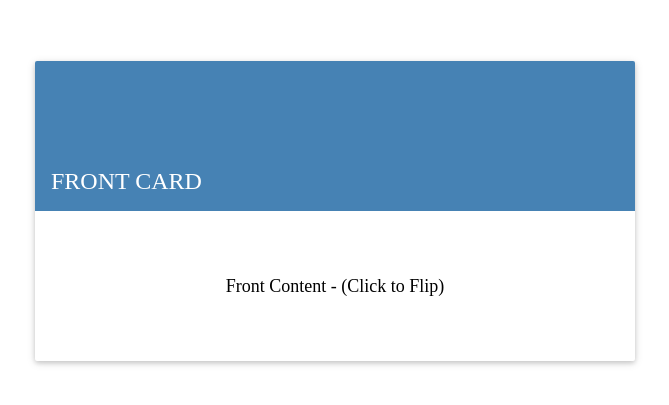
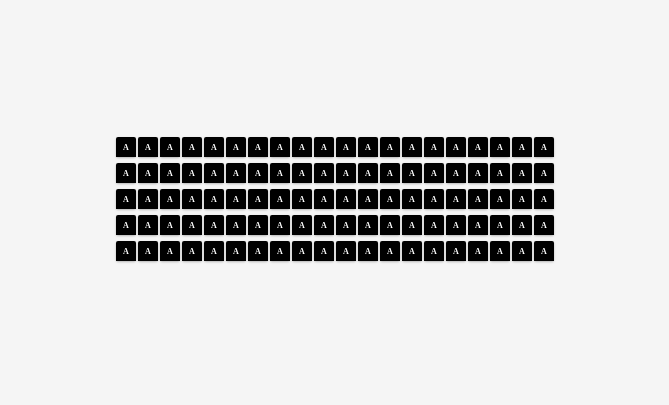
Before and after one commit to damiant/builder-flipboard, an Angular app: page / in a window 1280 px wide. Shown: the part 227-632 px from the top of the page, without its empty margins (305-974 px from the left). Built offline with nearby package versions, Linux system fonts and the light colour scheme.

Commit message:
fix: improve

```diff
--- a/src/app/app.css
+++ b/src/app/app.css
@@ -1 +1,15 @@
-/* App styles cleared - using flip component styles */
+.flip-grid {
+  display: flex;
+  flex-direction: column;
+  gap: 2px;
+  padding: 20px;
+  background: #f5f5f5;
+  min-height: 100vh;
+  justify-content: center;
+  align-items: center;
+}
+
+.grid-row {
+  display: flex;
+  gap: 2px;
+}
--- a/src/app/app.html
+++ b/src/app/app.html
@@ -1,2 +1,10 @@
-<app-flip></app-flip>
+<div class="flip-grid">
+  @for (row of rows; track $index) {
+    <div class="grid-row">
+      @for (col of columns; track $index) {
+        <app-flip [width]="20" [height]="20" backText="B" frontText="A"></app-flip>
+      }
+    </div>
+  }
+</div>
 <router-outlet />
--- a/src/app/app.ts
+++ b/src/app/app.ts
@@ -10,4 +10,6 @@ import { Flip } from './flip/flip';
 })
 export class App {
   protected readonly title = signal('builder-flipboard');
+  protected readonly rows = Array.from({ length: 5 }, (_, i) => i); // 5 rows
+  protected readonly columns = Array.from({ length: 20 }, (_, i) => i); // 20 columns
 }
--- a/src/app/flip/flip.css
+++ b/src/app/flip/flip.css
@@ -1,32 +1,20 @@
-.container {
-  display: flex;
-  justify-content: center;
-  align-items: center;
-  min-height: 100vh;
-  padding: 20px;
-}
-
-.row {
-  width: 100%;
-  max-width: 600px;
+.flip-container {
+  position: relative;
+  cursor: pointer;
+  display: inline-block;
 }
 
 .flipper {
   position: relative;
   width: 100%;
-  height: 300px;
-  cursor: pointer;
-}
-
-.flipper {
+  height: 100%;
   perspective: 600px;
   -webkit-perspective: 600px;
   -moz-perspective: 600px;
-
-  -webkit-transform-origin: 100% center;
-  -moz-transform-origin: 100% center;
-  -ms-transform-origin: 100% center;
-  transform-origin: 100% center;
+  -webkit-transform-origin: 50% 50%;
+  -moz-transform-origin: 50% 50%;
+  -ms-transform-origin: 50% 50%;
+  transform-origin: 50% 50%;
 }
 
 .front-card,
@@ -34,16 +22,13 @@
   -webkit-transform-style: preserve-3d;
   -moz-transform-style: preserve-3d;
   transform-style: preserve-3d;
-
   -webkit-backface-visibility: hidden;
   -moz-backface-visibility: hidden;
   backface-visibility: hidden;
-
   -o-transition: transform 0.6s ease-in-out;
   -moz-transition: transform 0.6s ease-in-out;
   -webkit-transition: transform 0.6s ease-in-out;
   transition: transform 0.6s ease-in-out;
-
   position: absolute;
   top: 0;
   left: 0;
@@ -57,6 +42,7 @@
   -moz-transform: rotateX(0deg);
   transform: rotateX(0deg);
 }
+
 .flipper.flip .front-card {
   -webkit-transform: rotateX(180deg);
   -moz-transform: rotateX(180deg);
@@ -75,21 +61,19 @@
   transform: rotateX(0deg);
 }
 
-/*Styling*/
 .header-front {
-  background: SteelBlue;
+  background: black;
 }
 
 .header-back {
-  background: YellowGreen;
+  background: black;
 }
 
 .card {
-  margin-top: 10px;
   box-sizing: border-box;
   border-radius: 2px;
   background-clip: padding-box;
-  box-shadow: 0 2px 5px 0 rgba(0, 0, 0, 0.16), 0 2px 10px 0 rgba(0, 0, 0, 0.12);
+  box-shadow: 0 1px 2px 0 rgba(0, 0, 0, 0.16), 0 1px 3px 0 rgba(0, 0, 0, 0.12);
   width: 100%;
   height: 100%;
   display: flex;
@@ -97,78 +81,51 @@
   background: white;
 }
 
-.card span.card-title {
-  color: #fff;
-  font-size: 24px;
-  font-weight: 300;
-  text-transform: uppercase;
-}
-
 .card .card-image {
   position: relative;
   overflow: hidden;
-  flex-shrink: 0;
+  flex: 1;
 }
 
 .card .card-image .header-front,
 .card .card-image .header-back {
   border-radius: 2px 2px 0 0;
   background-clip: padding-box;
-  position: relative;
-  z-index: -1;
+  position: absolute;
+  top: 0;
+  left: 0;
   width: 100%;
-  height: 150px;
+  height: 100%;
 }
 
 .card .card-image span.card-title {
   position: absolute;
-  bottom: 0;
-  left: 0;
-  padding: 16px;
+  top: 50%;
+  left: 50%;
+  transform: translate(-50%, -50%);
+  color: #fff;
+  font-size: 8px;
+  font-weight: bold;
+  text-transform: uppercase;
+  text-align: center;
 }
 
 .card .card-content {
-  padding: 16px;
+  padding: 1px;
   border-radius: 0 0 2px 2px;
   background-clip: padding-box;
   box-sizing: border-box;
-  flex: 1;
+  flex: 0 0 auto;
   display: flex;
   align-items: center;
   justify-content: center;
+  min-height: 8px;
 }
 
 .card .card-content p {
   margin: 0;
-  color: inherit;
+  color: #666;
   text-align: center;
-  font-size: 18px;
+  font-size: 6px;
+  line-height: 1;
 }
-
-.card .card-content span.card-title {
-  line-height: 48px;
-}
-
-/* Responsive adjustments */
-@media (max-width: 768px) {
-  .container {
-    padding: 10px;
-  }
-
-  .flipper {
-    height: 250px;
-  }
-
-  .card .card-image .header-front,
-  .card .card-image .header-back {
-    height: 100px;
-  }
-
-  .card span.card-title {
-    font-size: 20px;
-  }
-
-  .card .card-content p {
-    font-size: 16px;
-  }
-}
--- a/src/app/flip/flip.html
+++ b/src/app/flip/flip.html
@@ -1,24 +1,20 @@
-<div class="container">
-    <div class="row">
-        <div class="flipper col-md-6 col-md-offset-3" [class.flip]="isFlipped()">
+<div class="flip-container" [style.width.px]="width()" [style.height.px]="height()">
+    <div class="flipper" [class.flip]="isFlipped()">
         <div class="front-card card" (click)="toggleFlip()">
             <div class="card-image">
                 <div class="header-front"></div>
-                    <span class="card-title">Front Card</span>
-                </div>
-                <div class="card-content">
-                    <p>Front Content - (Click to Flip)</p>
+                @if (frontText()) {
+                    <span class="card-title">{{ frontText() }}</span>
+                }
             </div>
         </div>
         <div class="back-card card" (click)="toggleFlip()">
             <div class="card-image">
                 <div class="header-back"></div>
-                    <span class="card-title">Back Card</span>
-                </div>
-                <div class="card-content">
-                    <p>Back Content - (Click to Flip)</p>
+                @if (backText()) {
+                    <span class="card-title">{{ backText() }}</span>
+                }
             </div>
         </div>
     </div>
 </div>
-</div>
--- a/src/app/flip/flip.ts
+++ b/src/app/flip/flip.ts
@@ -1,4 +1,4 @@
-import { Component, signal } from '@angular/core';
+import { Component, signal, input } from '@angular/core';
 
 @Component({
   selector: 'app-flip',
@@ -8,6 +8,10 @@ import { Component, signal } from '@angular/core';
 })
 export class Flip {
   protected readonly isFlipped = signal(false);
+  readonly width = input<number>(300); // default width
+  readonly height = input<number>(300); // default height
+  readonly frontText = input<string>(''); // text for front side
+  readonly backText = input<string>(''); // text for back side
 
   protected toggleFlip() {
     this.isFlipped.set(!this.isFlipped());
```
Lines whose indentation alone changed are shown as unchanged.
